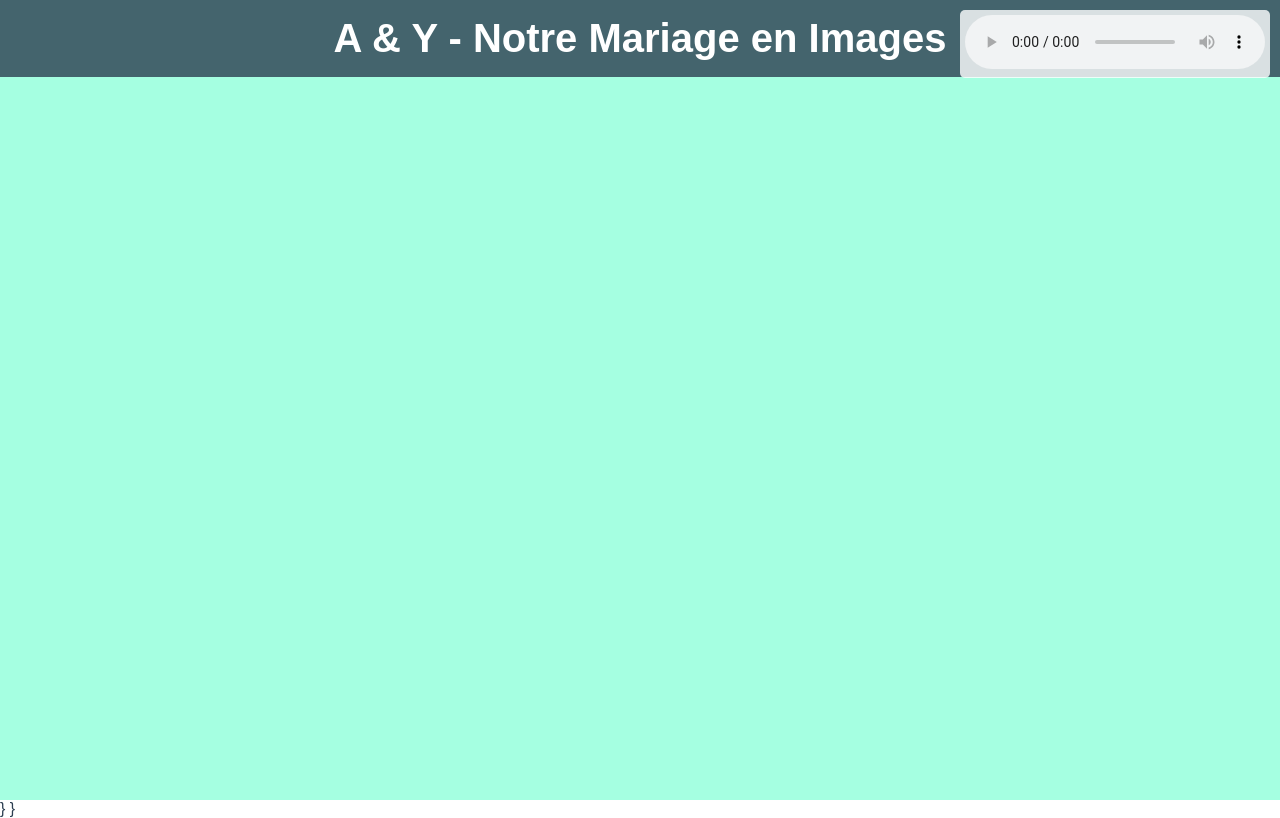
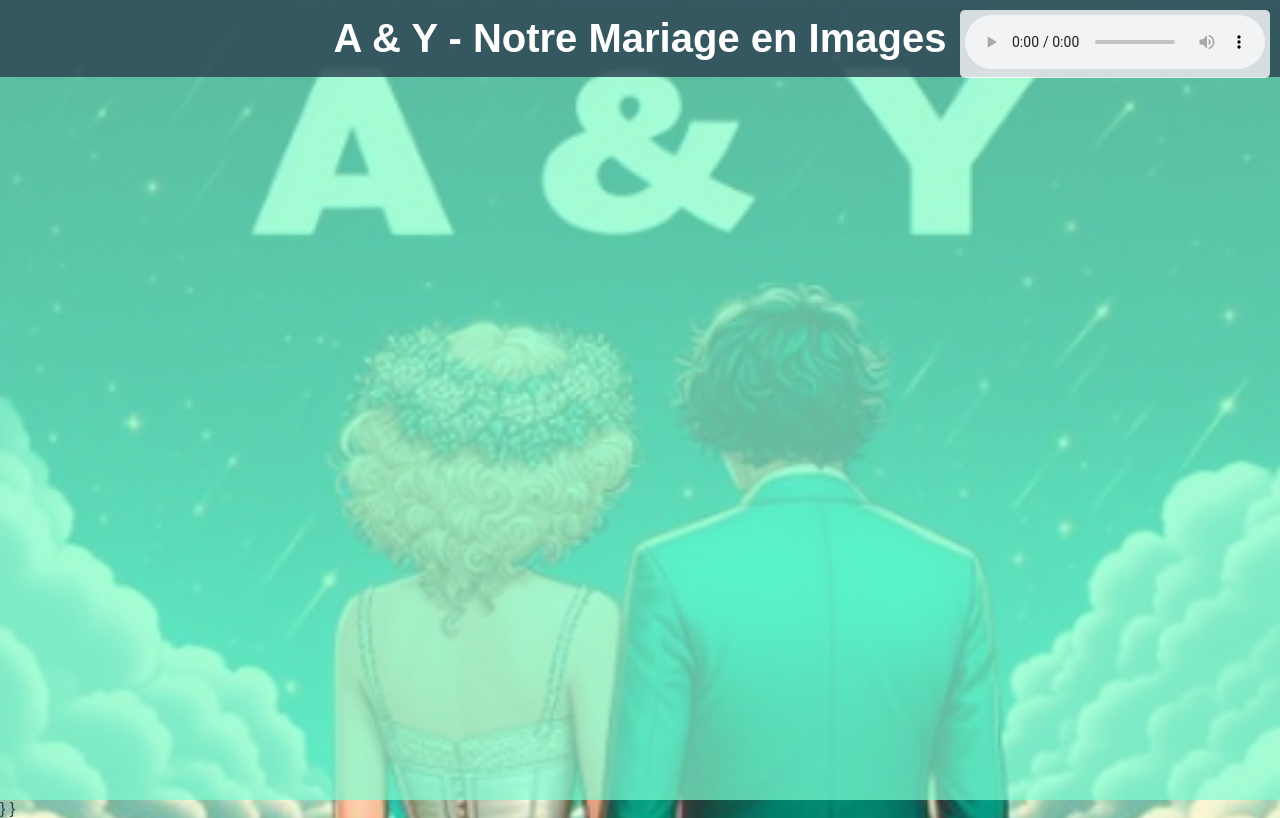
Before and after one commit to Yohannalia/A-Y, a website: page public/index.html in a window 1280 px wide. Drawn offline with Linux system fonts and the light colour scheme; no server answers.

Commit message:
Update index.html

```diff
--- a/public/index.html
+++ b/public/index.html
@@ -9,7 +9,7 @@
             font-family: 'Arial', sans-serif;
             margin: 0;
             padding: 0;
-            background-image: url('chemin_vers_votre_image_de_fond.jpg');
+            background-image: url('/public/2024-08-23 153900.png');
             background-size: cover;
             background-position: center;
             background-attachment: fixed;
```
